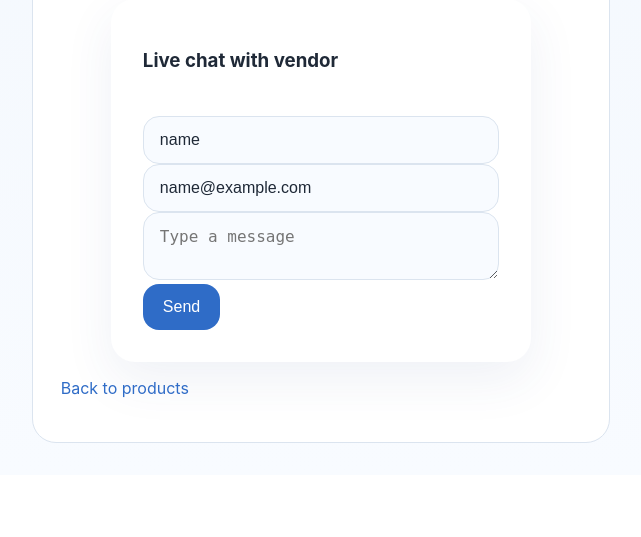
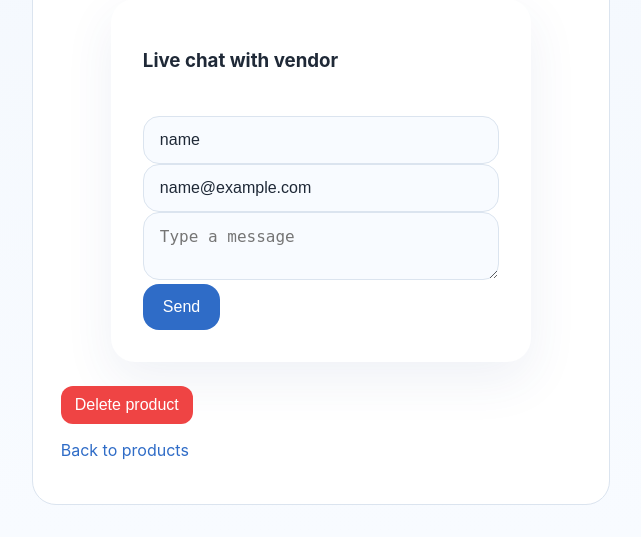
Before and after one commit to samuelatoli/vender.store, a Flask app: page /product/1 in a window 1280 px wide. Shown: the part 1155-1692 px from the top of the page, without its empty margins (598-1239 px from the left). Before the commit the page ends 1598 px from the top, so only its background shows below. Run offline with Flask 3, Linux system fonts and the light colour scheme; the visitor is signed in with stand-in values (Sample User, id 1); tables that the repository leaves empty hold one stand-in row (values such as "Sample post"); grey boxes marked "Sample" are stand-in pictures; some libraries are stand-ins or nearby versions.

Commit message:
Add product delete route, track uploader_id, show delete buttons

```diff
--- a/app.py
+++ b/app.py
@@ -39,6 +39,7 @@ def init_db():
         contact TEXT,
         website TEXT,
         social_links TEXT,
+        uploader_id INTEGER,
         price REAL,
         image TEXT
     )''')
@@ -88,6 +89,8 @@ def init_db():
         c.execute('ALTER TABLE products ADD COLUMN website TEXT')
     if 'social_links' not in product_columns:
         c.execute('ALTER TABLE products ADD COLUMN social_links TEXT')
+    if 'uploader_id' not in product_columns:
+        c.execute('ALTER TABLE products ADD COLUMN uploader_id INTEGER')
 
     conn.commit()
     conn.close()
@@ -120,13 +123,13 @@ def index():
     if search_query:
         like_pattern = f'%{search_query}%'
         products = conn.execute(
-            'SELECT id, name, description, contact, website, social_links, price, image FROM products '
+            'SELECT id, name, description, contact, website, social_links, uploader_id, price, image FROM products '
             'WHERE name LIKE ? OR description LIKE ? OR contact LIKE ? OR website LIKE ? OR social_links LIKE ? '
             'ORDER BY id DESC',
             (like_pattern, like_pattern, like_pattern, like_pattern, like_pattern)
         ).fetchall()
     else:
-        products = conn.execute('SELECT id, name, description, contact, website, social_links, price, image FROM products ORDER BY id DESC').fetchall()
+        products = conn.execute('SELECT id, name, description, contact, website, social_links, uploader_id, price, image FROM products ORDER BY id DESC').fetchall()
     conn.close()
     return render_template('list.html', products=products, query=search_query)
 
@@ -164,8 +167,9 @@ def upload():
             return redirect(url_for('upload'))
 
         conn = get_db_connection()
-        conn.execute('''INSERT INTO products (name, description, contact, website, social_links, price, image)
-                     VALUES (?, ?, ?, ?, ?, ?, ?)''', (name, description, contact, website or None, social_links or None, price_val, filename))
+        uploader = session.get('user_id')
+        conn.execute('''INSERT INTO products (name, description, contact, website, social_links, uploader_id, price, image)
+                 VALUES (?, ?, ?, ?, ?, ?, ?, ?)''', (name, description, contact, website or None, social_links or None, uploader, price_val, filename))
         conn.commit()
         conn.close()
         flash('Product uploaded successfully.')
@@ -415,6 +419,43 @@ def buy_product(product_id):
     return redirect(url_for('product_detail', product_id=product_id))
 
 
+@app.route('/product/<int:product_id>/delete', methods=['POST'])
+def delete_product(product_id):
+    conn = get_db_connection()
+    product = conn.execute('SELECT id, image, uploader_id FROM products WHERE id = ?', (product_id,)).fetchone()
+    if not product:
+        conn.close()
+        flash('Product not found.')
+        return redirect(url_for('index'))
+
+    allowed = False
+    try:
+        if user_is_admin():
+            allowed = True
+        elif session.get('user_id') and product['uploader_id'] == session.get('user_id'):
+            allowed = True
+    except Exception:
+        allowed = False
+
+    if not allowed:
+        conn.close()
+        flash('Permission denied.')
+        return redirect(url_for('product_detail', product_id=product_id))
+
+    # remove image file if exists
+    if product['image']:
+        try:
+            os.remove(os.path.join(app.config['UPLOAD_FOLDER'], product['image']))
+        except Exception:
+            pass
+
+    conn.execute('DELETE FROM products WHERE id = ?', (product_id,))
+    conn.commit()
+    conn.close()
+    flash('Product removed.')
+    return redirect(url_for('index'))
+
+
 @app.route('/admin/transactions')
 def admin_transactions():
     if not user_is_admin():
--- a/static/style.css
+++ b/static/style.css
@@ -280,6 +280,15 @@ button:hover {
   background: #1f5bb2;
 }
 
+.danger {
+  background: #ef4444;
+  border: none;
+  color: #fff;
+  padding: 10px 14px;
+  border-radius: 12px;
+}
+.danger:hover { background: #dc2626; transform: translateY(-1px); }
+
 .social-list {
   list-style: none;
   padding: 0;
--- a/templates/detail.html
+++ b/templates/detail.html
@@ -64,6 +64,11 @@
           <button type="submit">Send</button>
         </form>
       </div>
+      {% if session.get('is_admin') or (session.get('user_id') and session.get('user_id') == product['uploader_id']) %}
+      <form method="post" action="{{ url_for('delete_product', product_id=product['id']) }}" onsubmit="return confirm('Delete this product?');">
+        <button type="submit" class="danger">Delete product</button>
+      </form>
+      {% endif %}
       <p><a href="{{ url_for('index') }}">Back to products</a></p>
     </div>
   </div>
--- a/templates/list.html
+++ b/templates/list.html
@@ -44,6 +44,11 @@
         {% if p['social_links'] %}
           <p><strong>Social:</strong> {{ p['social_links'] }}</p>
         {% endif %}
+        {% if session.get('is_admin') or (session.get('user_id') and session.get('user_id') == p['uploader_id']) %}
+          <form method="post" action="{{ url_for('delete_product', product_id=p['id']) }}" onsubmit="return confirm('Delete this product?');" style="margin-top:8px;">
+            <button type="submit" class="danger">Delete</button>
+          </form>
+        {% endif %}
       </div>
     {% endfor %}
     </div>
```
